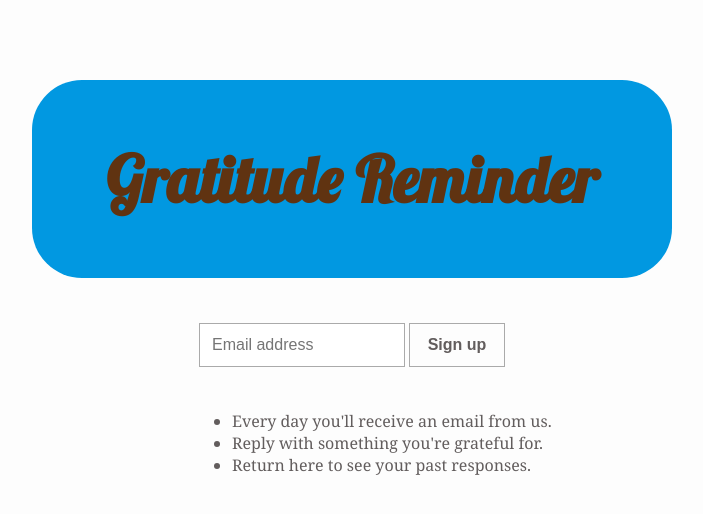
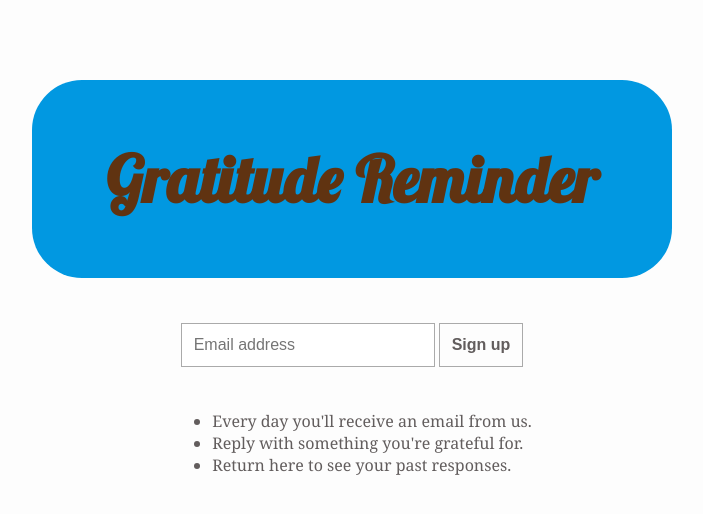
Before and after one commit to maxh/gratitude-reminder, a Python web app: template templates/index.html in a window 1280 px wide. Shown: the top 514 px of the page, without its empty margins (288-991 px from the left). Run offline with Jinja, Linux system fonts and the light colour scheme; the template is opened without the code that fills it, so the values that code supplies are empty.

Commit message:
better responsive design

```diff
--- a/static/css/style.css
+++ b/static/css/style.css
@@ -1,10 +1,11 @@
 body {
-    margin: 10vh 0 0 0;
+    margin: 0 auto;
+    margin-top: 10vh;
     width: 50vw;
-    margin-left: 25vw;
     min-width: 400px;
     background: #fdfdfd;
     color: #625D5D;
+    position: inline-block;
 }
 
 /* Header. */
@@ -16,7 +17,6 @@ header {
     -moz-border-radius: 50px;
     -ms-border-radius: 50px;
     border-radius: 50px;
-
     -webkit-user-select: none;
 }
 
@@ -37,9 +37,10 @@ p {
 }
 
 ul {
-    margin: 0;
-    width: 50%;
-    margin-left: 25%;
+    width: -webkit-fit-content;
+    width: -moz-fit-content;
+    width: fit-content;
+    margin: 0 auto;
     font-family: Georgia, serif;
 }
 
@@ -55,9 +56,9 @@ form {
 input[type=email] {
     outline: none;
     padding: 12px 0px 12px 12px;
-    width: 15vw;
     border: 1px solid #AAA;
     font-size: 1em;
+    width: 15em;
 }
 
 input[type=email]:focus {
@@ -70,7 +71,6 @@ input[type=email]:focus {
     border: none;
     padding: 12px;
     border: 1px solid #AAA;
-    width: 15%;
     min-width: 80px;
     font-weight: bold;
     font-size: 1em;
@@ -92,3 +92,25 @@ input[type=email]:focus {
     transition: opacity 2s linear 2s, visibility 3s linear 1s;
     -webkit-transition: opacity 2s linear 2s, visibility 3s linear 1s;
 }
+
+@media only screen and (max-width: 410px) {
+    h1 { font-size: 3em; }
+    body {
+        margin: 0;
+        min-width: 0;
+        width: 100%;
+    }
+    header {
+        -webkit-border-radius: 0px;
+        -moz-border-radius: 0px;
+        -ms-border-radius: 0px;
+        border-radius: 0px;
+    }
+    ul {
+        list-style-type: none;
+        padding: 0;
+    }
+    li {
+        margin-top: .5em;
+    }
+}
--- a/templates/index.html
+++ b/templates/index.html
@@ -3,8 +3,9 @@
 <head>
   <link href='http://fonts.googleapis.com/css?family=Lobster' rel='stylesheet' type='text/css'>
   <link rel="stylesheet" href="/static/css/style.css">
+  <link rel="icon" type="img/ico" href="static/images/favicon.ico?v=2">
+  <meta name="viewport" content="width=device-width, user-scalable=no">
   <title>Gratitude Reminder</title>
-  <link rel="icon" type="img/ico" href="static/images/favicon.ico?v=2">
 </head>
 <body>
 
```
